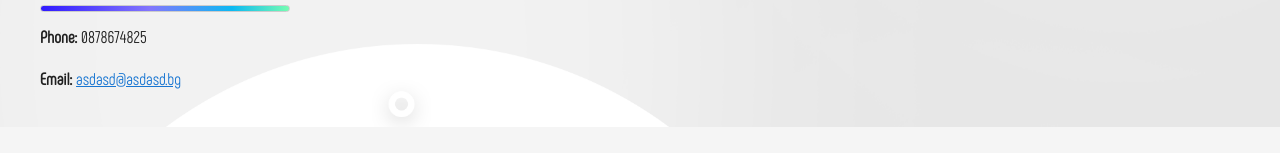
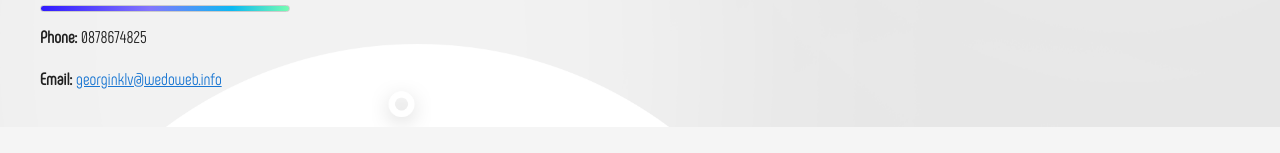
Before and after one commit to georginklv/wedoweb, a Vue app: page /contacts in a window 1280 px wide. Shown: the part 1756-1909 px from the top of the page. Built offline with nearby package versions, Linux system fonts and the light colour scheme.

Commit message:
changes over contacts page

```diff
--- a/src/views/Contacts.vue
+++ b/src/views/Contacts.vue
@@ -60,7 +60,9 @@
 					<p><b>Phone: </b> 0878674825</p>
 					<p>
 						<b>Email: </b
-						><a href="mailto:someone@yoursite.com">asdasd@asdasd.bg</a>
+						><a href="mailto:georginklv@wedoweb.info"
+							>georginklv@wedoweb.info</a
+						>
 					</p>
 				</v-col>
 			</v-row>
```
